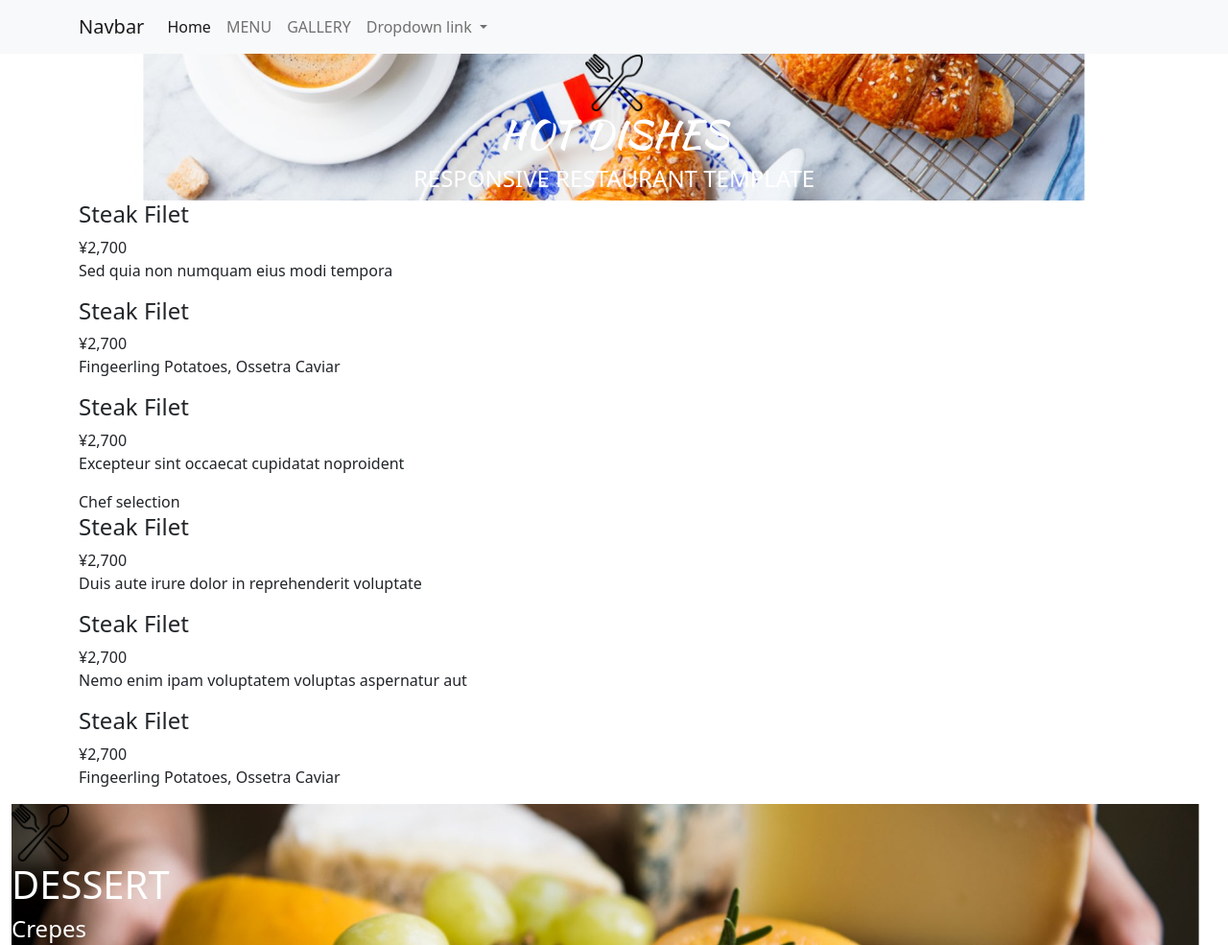
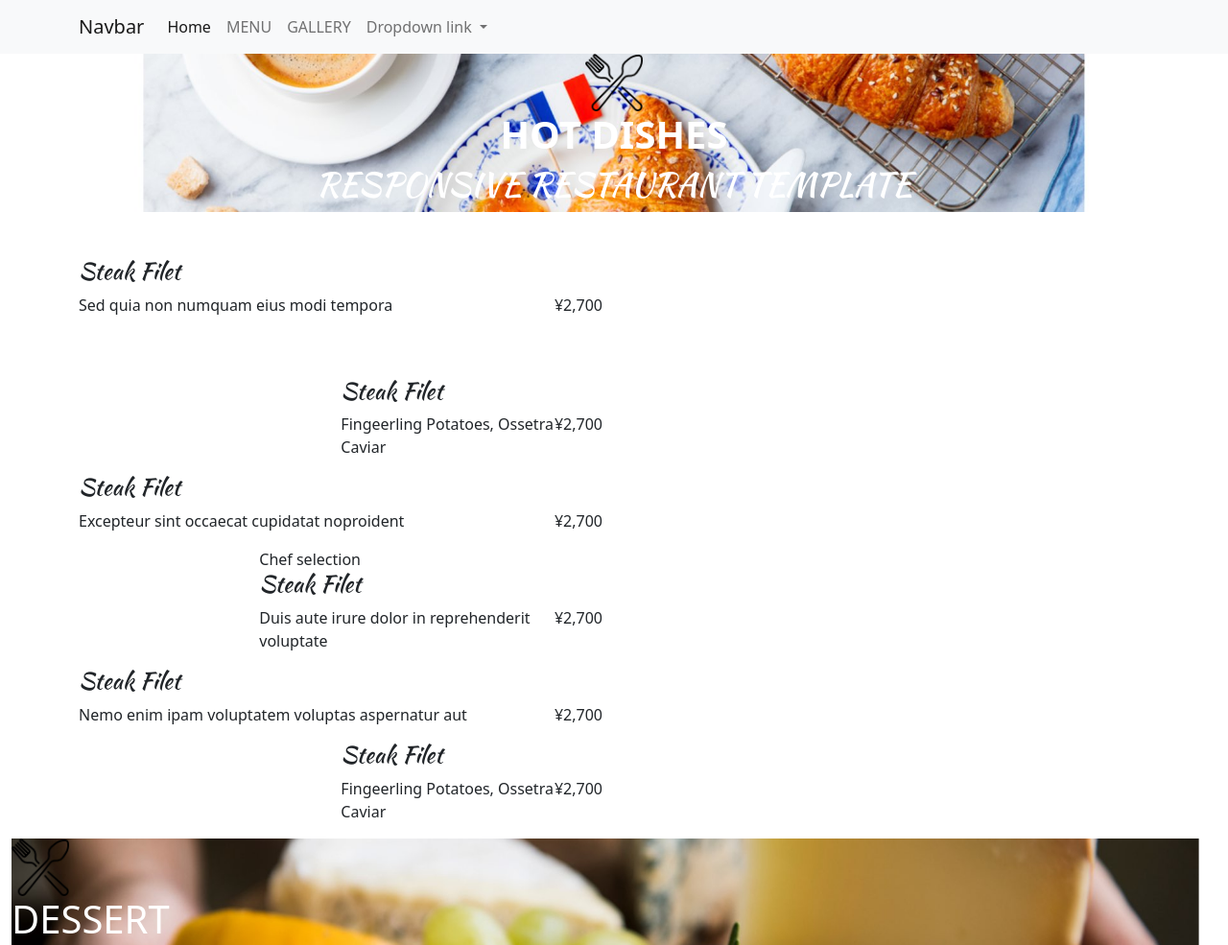
Before and after one commit to lisaishihara12/dor_html, a plain HTML site: page menu.html in a window 1280 px wide. Shown: the top 985 px of the page at 96% size. Drawn offline with nearby package versions, Linux system fonts and the light colour scheme; files that its build step writes are made by us from their sources.

Commit message:
ファイル名変更

```diff
--- a/css/menu.css
+++ b/css/menu.css
@@ -9,14 +9,36 @@ ul {
 
 /* トップ */
 .top_top h1 {
+    font-weight: bold;
+}
+
+.top_top h4 {
+    font-size: 34px;
+    font-family: 'Kaushan Script', cursive;
+    color: #C59D5F;
+}
+
+/* メインメニュー*/
+
+.menu_item {
+    margin: auto;
+}
+
+.menu_item2 {
+    float: right;
+}
+
+.bottom_line span {
+    border-bottom: 1px dotted black;
+}
+
+.menu_list h4 {
     font-family: 'Kaushan Script', cursive;
 }
 
-/* メインメニュー*/
-.menu_item {
-    text-align: left;
+.menu_list_price {
+    float: right;
 }
-
 
 /* footer */
 
--- a/menu.html
+++ b/menu.html
@@ -9,7 +9,7 @@
         integrity="sha384-giJF6kkoqNQ00vy+HMDP7azOuL0xtbfIcaT9wjKHr8RbDVddVHyTfAAsrekwKmP1" crossorigin="anonymous">
     <link rel="preconnect" href="https://fonts.gstatic.com">
     <link href="https://fonts.googleapis.com/css2?family=Kaushan+Script&display=swap" rel="stylesheet">
-    <link rel="stylesheet" href="./menu.css">
+    <link rel="stylesheet" href="css/menu.css">
     <script src="https://kit.fontawesome.com/1dfa588bb9.js" crossorigin="anonymous" defer></script>
 
     <title>d'or</title>
@@ -69,37 +69,39 @@
     <!-- メニューリスト-->
     <div class="container">
         <div class="row">
-            <div class="col-md-6">
+            <div class="col-md-6 my-5">
                 <div class="menu_item">
                     <div class="menu_list">
                         <h4>Steak Filet</h4>
                         <div class="memu_list_dot"></div>
+                        <span class="bottom_line flex-fill"></span>
                         <div class="menu_list_price">¥2,700</div>
                         <p>Sed quia non numquam eius modi tempora</p>
                     </div>
                 </div>
             </div>
         </div>
-
         <div class="row">
             <div class="col-md-6">
-                <div class="menu_item">
+                <div class="menu_item2">
                     <div class="menu_list">
                         <h4>Steak Filet</h4>
                         <div class="memu_list_dot"></div>
+                        <span class="bottom_line flex-fill"></span>
                         <div class="menu_list_price">¥2,700</div>
                         <p>Fingeerling Potatoes, Ossetra Caviar</p>
                     </div>
                 </div>
             </div>
         </div>
-
+    </div>
+    <div class="container">
         <div class="row">
             <div class="col-md-6">
                 <div class="menu_item">
                     <div class="menu_list">
                         <h4>Steak Filet</h4>
-                        <div class="memu_list_dot"></div>
+                        <span class="bottom_line flex-fill"></span>
                         <div class="menu_list_price">¥2,700</div>
                         <p>Excepteur sint occaecat cupidatat noproident</p>
                     </div>
@@ -109,24 +111,26 @@
 
         <div class="row">
             <div class="col-md-6">
-                <div class="menu_item">
+                <div class="menu_item2">
                     <div class="menu_list">
                         <span>Chef selection</span>
                         <h4>Steak Filet</h4>
-                        <div class="memu_list_dot"></div>
+                        <span class="bottom_line flex-fill"></span>
                         <div class="menu_list_price">¥2,700</div>
                         <p>Duis aute irure dolor in reprehenderit voluptate</p>
                     </div>
                 </div>
             </div>
         </div>
-
+    </div>
+    <div class="container">
         <div class="row">
             <div class="col-md-6">
                 <div class="menu_item">
                     <div class="menu_list">
                         <h4>Steak Filet</h4>
                         <div class="memu_list_dot"></div>
+                        <span class="bottom_line flex-fill"></span>
                         <div class="menu_list_price">¥2,700</div>
                         <p>Nemo enim ipam voluptatem voluptas aspernatur aut</p>
                     </div>
@@ -134,12 +138,14 @@
             </div>
         </div>
 
+
         <div class="row">
             <div class="col-md-6">
-                <div class="menu_item">
+                <div class="menu_item2">
                     <div class="menu_list">
                         <h4>Steak Filet</h4>
                         <div class="memu_list_dot"></div>
+                        <span class="bottom_line flex-fill"></span>
                         <div class="menu_list_price">¥2,700</div>
                         <p>Fingeerling Potatoes, Ossetra Caviar</p>
                     </div>
```
Also changed, not shown: index.html (+9 -12 lines), img/galette.png (renamed from img/ガレット.png).
